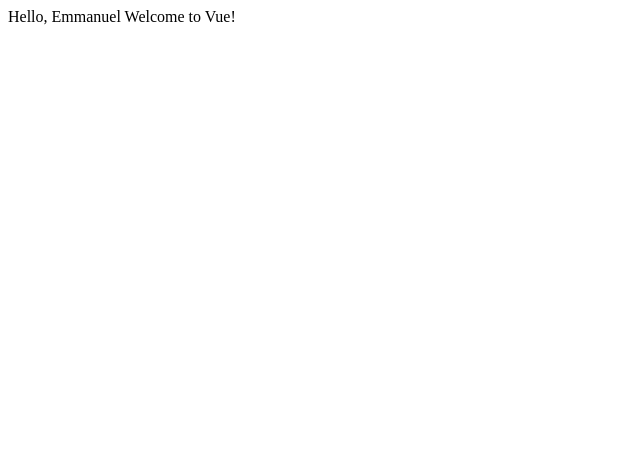
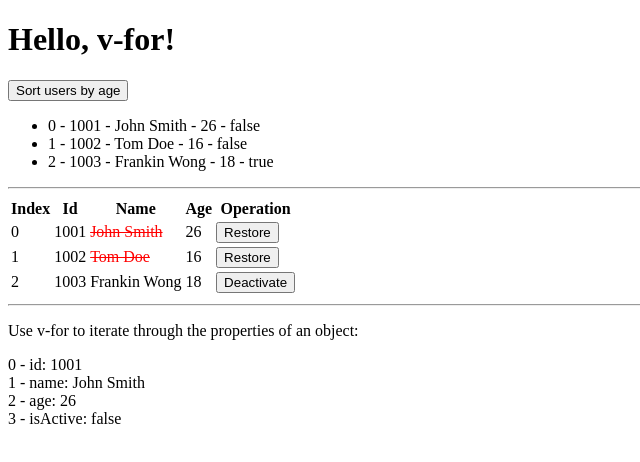
Before and after one commit to yggd-millenia/vue-emmanuel-, a Vue app: page / in a window 1280 px wide. Shown: the top 462 px of the page, without its empty margins (0-640 px from the left). Built offline with nearby package versions, Linux system fonts and the light colour scheme.

Commit message:
List Rendering

```diff
--- a/src/App.vue
+++ b/src/App.vue
@@ -1,11 +1,62 @@
 <template>
-  <div>Hello, Emmanuel Welcome to Vue!</div>
+  <h1>{{ message }}</h1>
+  <button @click="sortUsersByAge">Sort users by age</button>
+  <ul>
+    <li v-for="(user, index) in users" :key="user.id">
+      {{ index }} - {{ user.id }} - {{ user.name }} - {{ user.age }} -
+      {{ user.isActive }}
+    </li>
+  </ul>
+
+  <hr />
+
+  <table>
+    <tr>
+      <th>Index</th>
+      <th>Id</th>
+      <th>Name</th>
+      <th>Age</th>
+      <th>Operation</th>
+    </tr>
+    <tr v-for="(user, index) in users" :key="user.id">
+      <td>{{ index }}</td>
+      <td>{{ user.id }}</td>
+      <td :class="{ inactive: !user.isActive }">{{ user.name }}</td>
+      <td>{{ user.age }}</td>
+      <td>
+        <button @click="user.isActive = !user.isActive">
+          {{ user.isActive ? 'Deactivate' : 'Restore' }}
+        </button>
+      </td>
+    </tr>
+  </table>
+
+  <hr />
+  <p>Use v-for to iterate through the properties of an object:</p>
+  <div v-for="(value, key, index) in users[0]">
+    {{ index }} - {{ key }}: {{ value }}
+  </div>
 </template>
 
 <script setup>
+import { ref } from 'vue'
 
+let message = ref('Hello, v-for!')
+
+const users = ref([
+  { id: 1001, name: 'John Smith', age: 26, isActive: false },
+  { id: 1002, name: 'Tom Doe', age: 16, isActive: false },
+  { id: 1003, name: 'Frankin Wong', age: 18, isActive: true }
+])
+
+function sortUsersByAge() {
+  users.value.sort((a, b) => a.age - b.age)
+}
 </script>
 
-<style lang="scss" scoped>
-
+<style scoped>
+.inactive {
+  color: red;
+  text-decoration: line-through;
+}
 </style>
```
